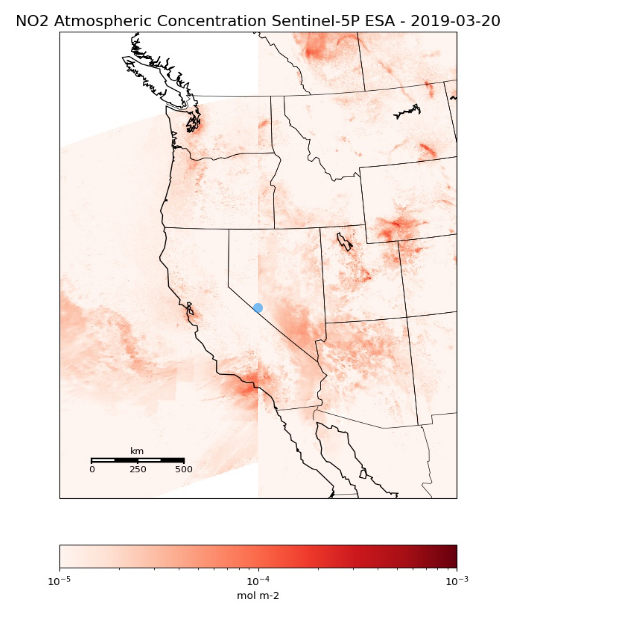
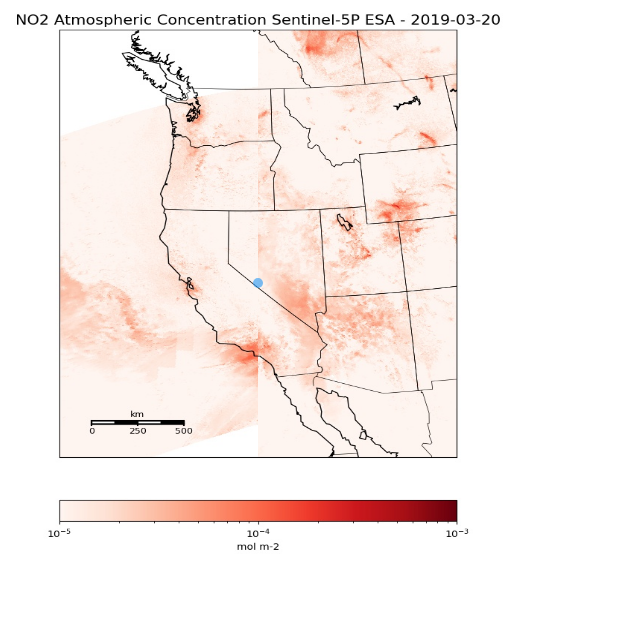
Before and after one commit to AndyTza/andytza.github.io, a Jekyll site: the page images/slider.html, which Jekyll copies as it is, in a window 1280 px wide. Shown: the top 638 px of the page, without its empty margins (0-640 px from the left). Built offline with Jekyll 4.4.1, drawn with Linux system fonts in a browser that asks for light colours.

Commit message:
fixing dimensions still

```diff
--- a/images/slider.html
+++ b/images/slider.html
@@ -115,10 +115,10 @@ function initComparisons() {
 
 <div class="img-comp-container">
   <div class="img-comp-img">
-    <img src="no2_2019.jpg" width="500" height="600">
+    <img src="no2_2019.jpg" width="500" height="550">
   </div>
   <div class="img-comp-img img-comp-overlay">
-    <img src="no2_2020.jpg" width="500" height="600">
+    <img src="no2_2020.jpg" width="500" height="550">
   </div>
 </div>
 
```
